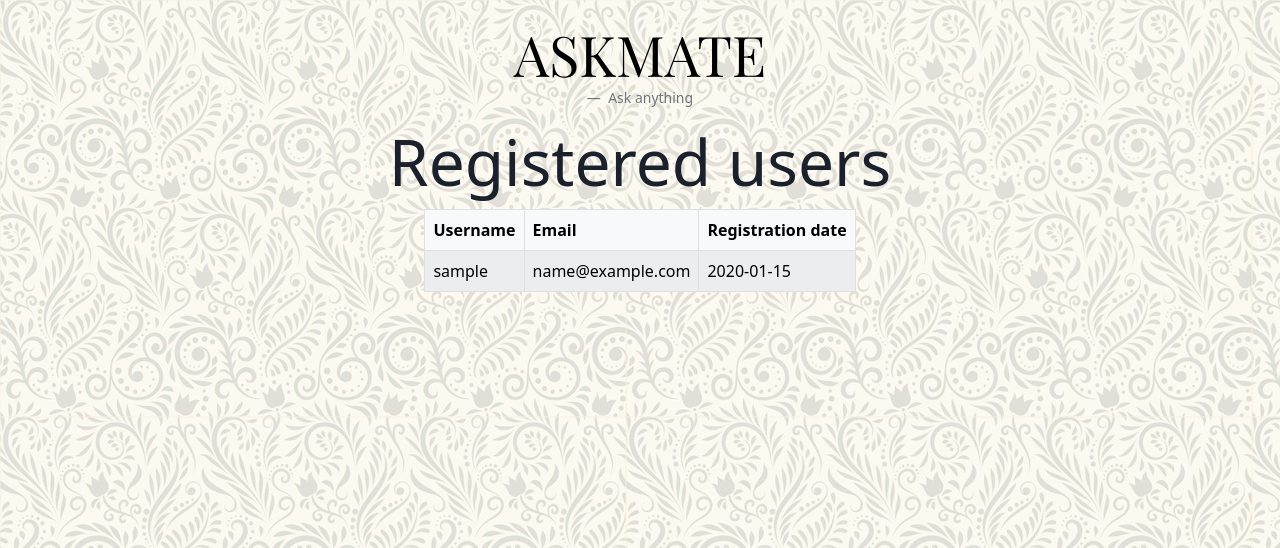
After one commit to csabika98/AskMate, a Flask app: page /users in a window 1280 px wide. The commit adds this page. Shown: the top 548 px of the page. Run offline with Flask 2, Linux system fonts and the light colour scheme; a database or web service that is not in the repository returns one stand-in record (values such as "Sample title"); some libraries are stand-ins or nearby versions.

Commit message:
see users

```diff
--- a/data_manager.py
+++ b/data_manager.py
@@ -154,6 +154,14 @@ def show_primary_key(cursor:RealDictCursor):
     for row in rows:
         return row["nextval"]
 
+@database_common.connection_handler
+def list_users(cursor:RealDictCursor) -> list:
+    query = f"""
+        SELECT *
+        FROM users
+    """
+    cursor.execute(query)
+    return cursor.fetchall()
 
 
 @database_common.connection_handler
--- a/server.py
+++ b/server.py
@@ -28,6 +28,7 @@ def list_the_questions():
         email = request.form.get("email")
         regdate = datetime.datetime.today()
         data_manager.add_new_user(username, password, email, regdate.strftime("%d-%B-%Y %H:%M:%S"))
+        return redirect("/")
     list_id = data_manager.show_id()
     list_tags = data_manager.list_all_tags(list_id)
 
@@ -61,6 +62,11 @@ def add_tag(cursor: RealDictCursor, question_id: str, tag_id: str) -> list:
 def update_tag(cursor: RealDictCursor, question_id: str, tag_id: str) -> list:
     cursor.execute("""UPDATE question_tag SET question_id = %s, tag_id = %s WHERE question_id = %s""", (question_id,tag_id,question_id))
 
+
+@app.route("/users")
+def list_users():
+    list_users = data_manager.list_users()
+    return render_template("users.html", list_users=list_users)
 
 @app.route("/add_questions/", methods=["GET", "POST"])
 def add_questions():
--- /dev/null
+++ b/templates/users.html
@@ -0,0 +1,35 @@
+{%extends 'base.html' %}
+
+{%block head%}
+
+{%endblock%}
+
+{%block body%}
+<h3 class="display-3 text-center">Registered users</h3>
+
+<div class="row justify-content-center">
+    <div class="col-auto">
+        <table class="table table-bordered table-striped table-light table-hover">
+            <thead>
+            <tr>
+                <th scope="col">Username</th>
+                <th scope="col">Email</th>
+                <th scope="col">Registration date</th>
+            </tr>
+
+            </thead>
+
+            <tbody>
+                {%for item in list_users%}
+            <tr>
+                <td>{{item.username}}</td>
+                <td>{{item.email}}</td>
+                <td>{{item.regdate}}</td>
+            </tr>
+            {%endfor%}
+
+            </tbody>
+        </table>
+    </div>
+</div>
+{%endblock%}
```
Also changed, not shown: templates/index.html (+6 -7 lines).
